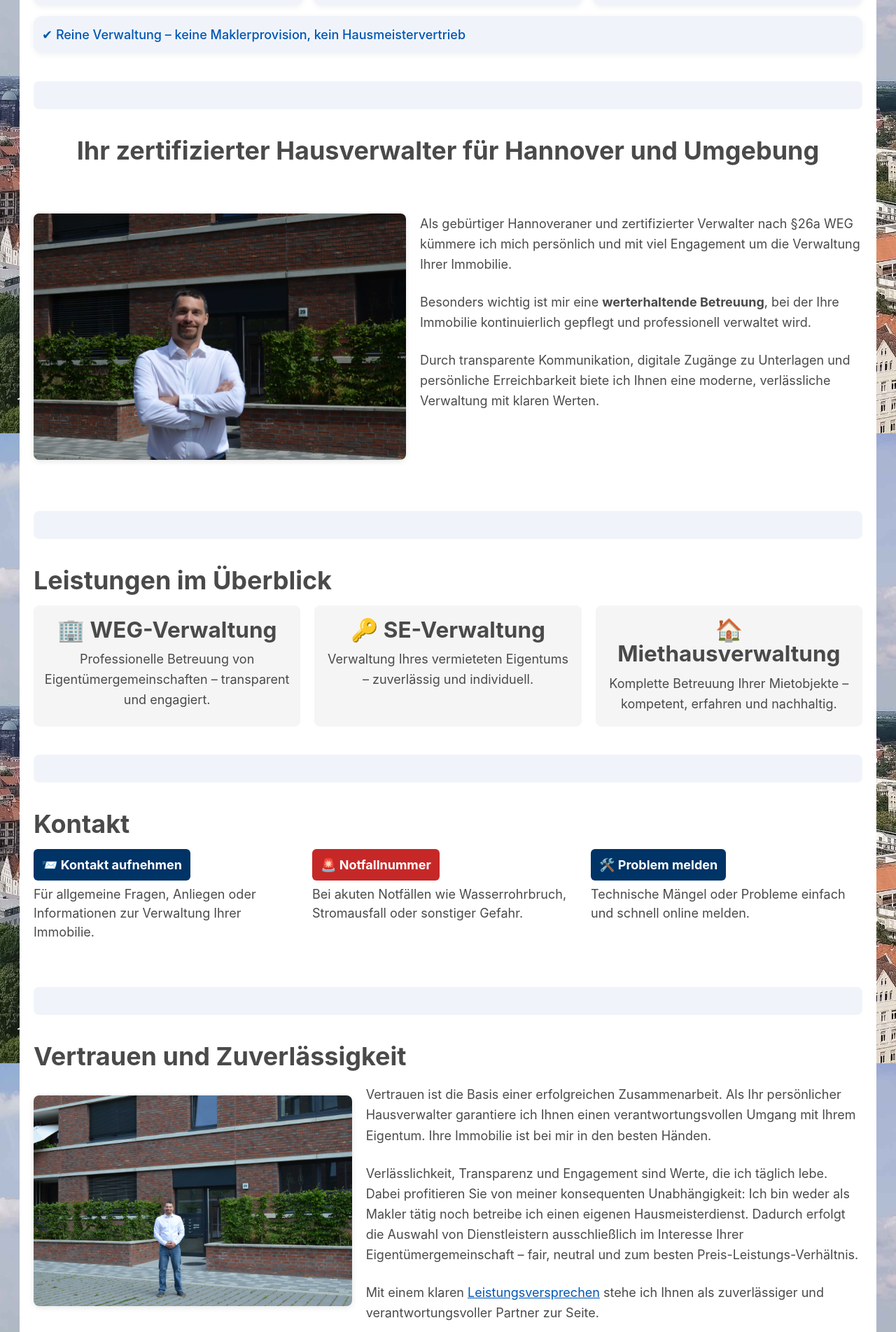
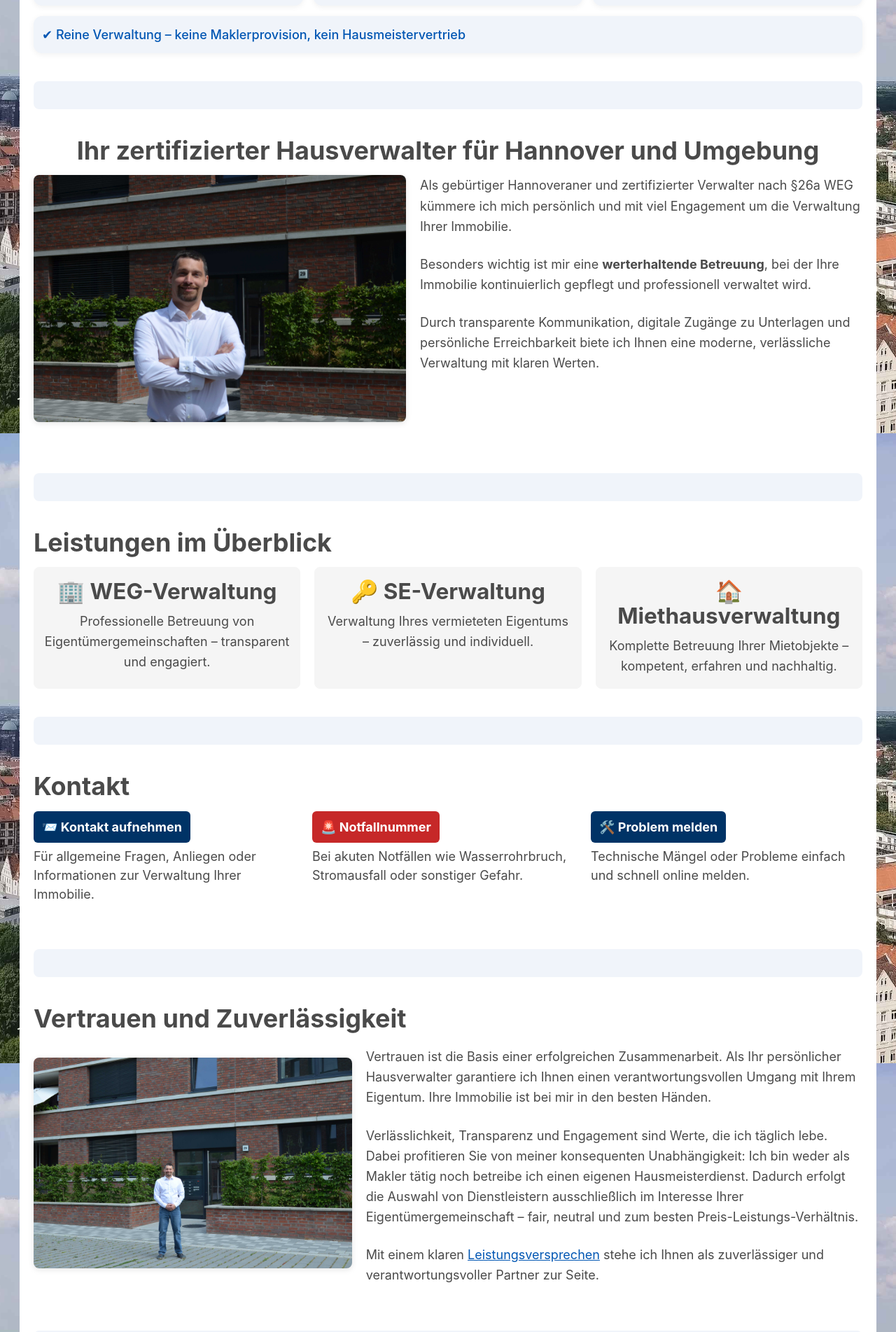
Before and after one commit to marek22k/hausverwaltung, a Jekyll site: the page built from index.md, in a window 1280 px wide. Shown: the part 2081-3984 px from the top of the page at 70% size. Built offline with Jekyll 4.4.1, drawn with Linux system fonts in a browser that asks for light colours.

Commit message:
Update index.md

```diff
--- a/index.md
+++ b/index.md
@@ -271,7 +271,7 @@ font-size: 1.8rem;
 <!-- Vorstellungstext mit Bild (mobilfreundlich) -->
 <h2 style="margin-top:3rem;text-align:center;">
 Ihr zertifizierter Hausverwalter für Hannover und Umgebung
-</h2><br>
+</h2>
 
 <div style="display:flex;flex-wrap:wrap;gap:2rem;align-items:flex-start;justify-content:center;margin-bottom:2rem;">
 
```
